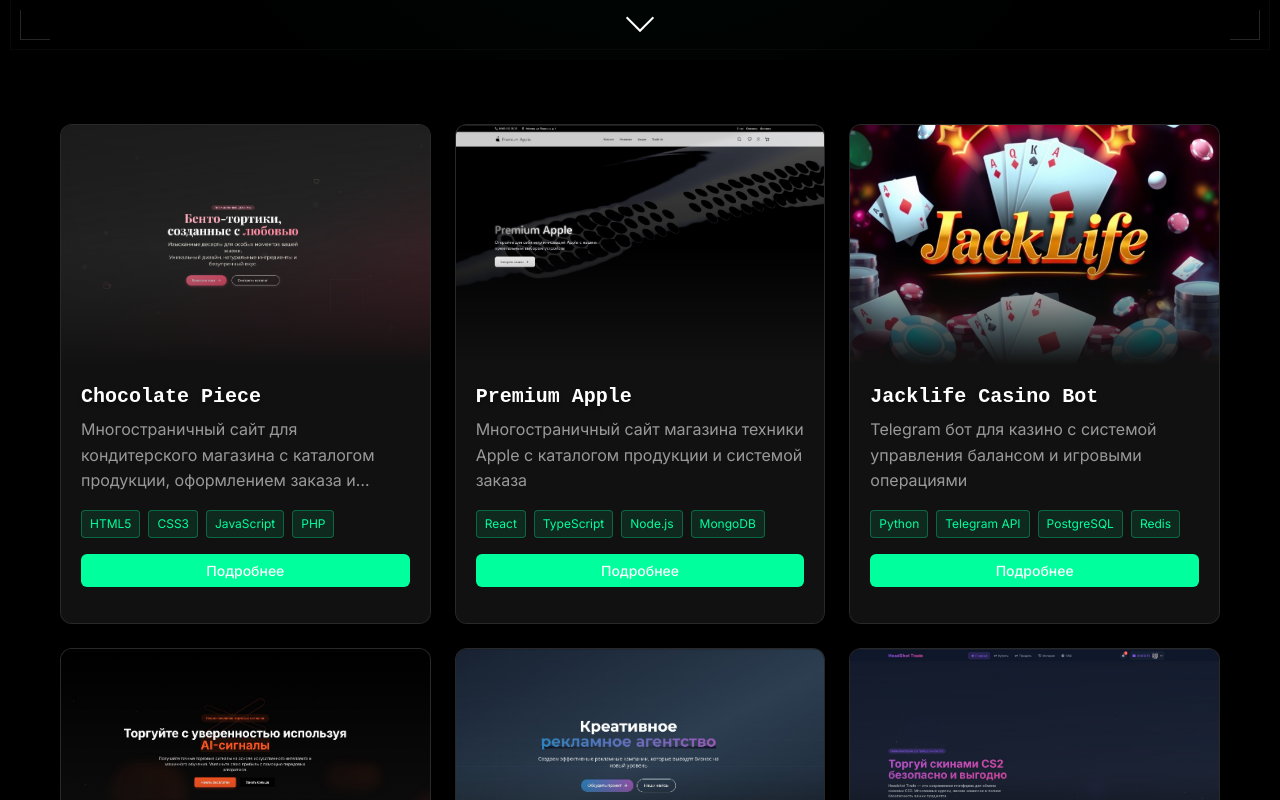
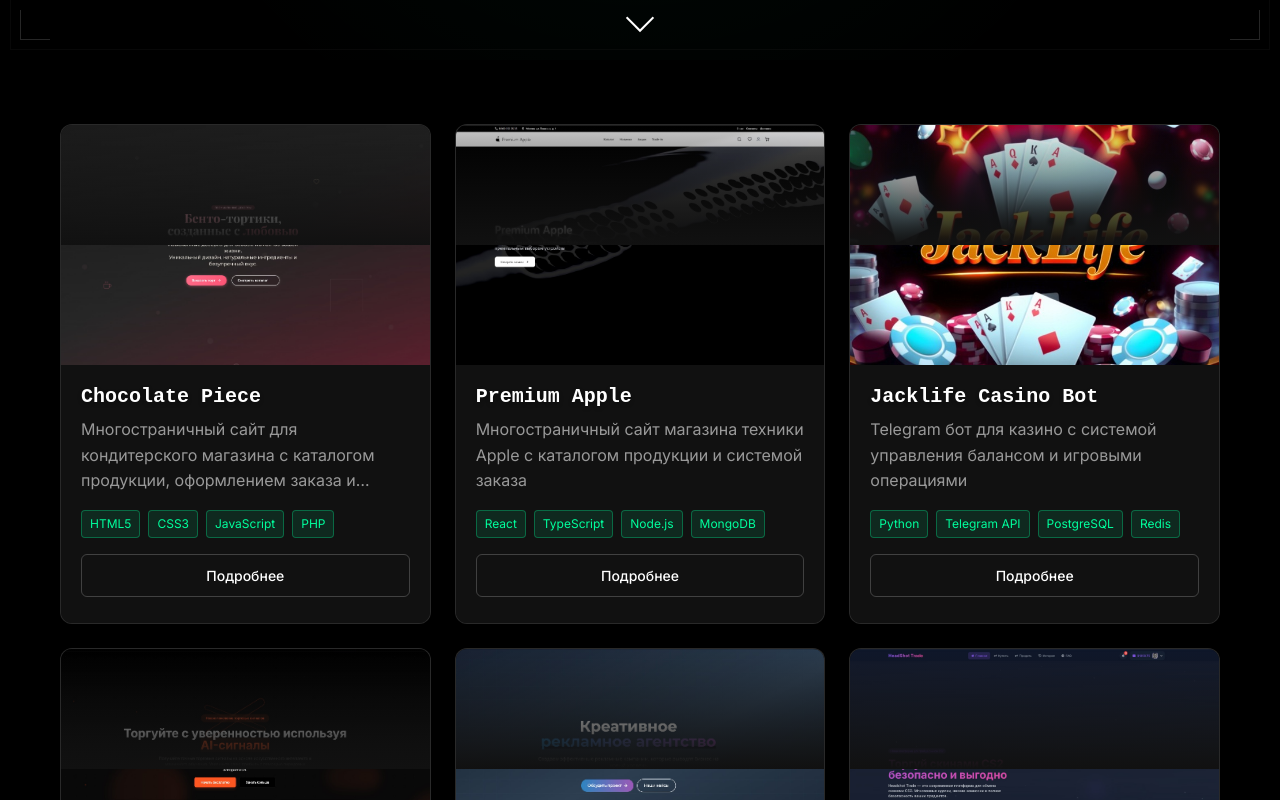
Before and after one commit to fakesurviva/codenoter, a React (Vite) app: page / in a window 1280 px wide. Shown: the part 820-1620 px from the top of the page. Built offline with nearby package versions, Linux system fonts and the light colour scheme.

Commit message:
Обновлены стили кнопок и конфигурация для статических файлов

```diff
--- a/package.json
+++ b/package.json
@@ -8,7 +8,7 @@
     "dev": "vite",
     "server": "tsx src/server/index.ts",
     "dev:all": "concurrently \"npm run dev\" \"npm run server\"",
-    "build": "tsc && vite build",
+    "build": "tsc && vite build && cp -r public/* dist/",
     "lint": "eslint . --ext ts,tsx --report-unused-disable-directives --max-warnings 0",
     "preview": "vite preview",
     "vercel-build": "npm run build"
--- a/src/styles/components/project-card.scss
+++ b/src/styles/components/project-card.scss
@@ -2,51 +2,58 @@
 
 .project-card {
   position: relative;
-  background-color: #111111;
+  background: rgba($color-white, 0.05);
   border-radius: 12px;
   overflow: hidden;
   transform: translateY(0);
-  transition: all 0.3s ease;
+  transition: transform 0.3s ease;
   cursor: pointer;
   z-index: 10;
   min-height: 500px;
   height: 100%;
   display: flex;
   flex-direction: column;
-  border: 1px solid rgba($color-accent, 0.1);
+  border: 1px solid rgba($color-white, 0.1);
   backdrop-filter: blur(10px);
 
   &:hover {
     transform: translateY(-8px);
     box-shadow: 0 20px 40px rgba(0, 0, 0, 0.4);
 
-    .project-card__image img {
-      transform: scale(1.1);
+    .project-card__image {
+      &::after {
+        background: rgba(0, 0, 0, 0.2);
+      }
+
+      img {
+        transform: scale(1.05);
+      }
     }
   }
 
   &__image {
     position: relative;
     width: 100%;
-    height: 240px;
+    height: 200px;
     overflow: hidden;
     flex-shrink: 0;
+
+    &::after {
+      content: '';
+      position: absolute;
+      top: 0;
+      left: 0;
+      width: 100%;
+      height: 100%;
+      background: rgba(0, 0, 0, 0.3);
+      transition: background 0.3s ease;
+    }
 
     img {
       width: 100%;
       height: 100%;
       object-fit: cover;
-      transition: transform 0.5s ease;
-    }
-
-    &::after {
-      content: '';
-      position: absolute;
-      bottom: 0;
-      left: 0;
-      width: 100%;
-      height: 50%;
-      background: linear-gradient(to top, rgba(#111111, 1), transparent);
+      transition: transform 0.3s ease;
     }
   }
 
@@ -57,6 +64,18 @@
     flex-direction: column;
     background: linear-gradient(180deg, rgba(#111111, 0.8) 0%, rgba(#111111, 0.95) 100%);
     min-height: 0;
+
+    h3 {
+      font-size: $font-size-lg;
+      margin-bottom: $spacing-sm;
+      color: $color-white;
+    }
+
+    p {
+      font-size: $font-size-sm;
+      color: $color-light-gray;
+      margin-bottom: $spacing-md;
+    }
 
     .btn-more {
       margin-top: auto;
@@ -133,38 +152,41 @@
   &__tags {
     display: flex;
     flex-wrap: wrap;
-    gap: 8px;
-    margin-bottom: 20px;
+    gap: $spacing-xs;
+    margin-bottom: $spacing-md;
   }
 
   &__tag {
-    padding: 6px 12px;
-    background: rgba($color-accent, 0.15);
-    border: 1px solid rgba($color-accent, 0.3);
+    padding: 4px 12px;
+    background: rgba($color-white, 0.1);
+    border: 1px solid rgba($color-white, 0.2);
     border-radius: 20px;
-    font-size: 14px;
-    color: $color-accent;
+    font-size: $font-size-xs;
+    color: $color-white;
     transition: all 0.3s ease;
 
     &:hover {
-      background: rgba($color-accent, 0.2);
+      background: rgba($color-white, 0.2);
       transform: translateY(-2px);
     }
   }
 
   &__button {
     display: inline-block;
-    padding: 8px 20px;
-    background: $color-accent;
+    width: 100%;
+    padding: 12px 20px;
+    background: transparent;
     color: $color-white;
-    border: none;
+    border: 1px solid rgba($color-white, 0.2);
     border-radius: 6px;
     font-size: $font-size-sm;
     cursor: pointer;
     transition: all 0.3s ease;
+    text-align: center;
 
     &:hover {
-      background: darken($color-accent, 10%);
+      background: rgba($color-white, 0.1);
+      border-color: $color-white;
       transform: translateY(-2px);
     }
   }
```
Also changed, not shown: vercel.json.
